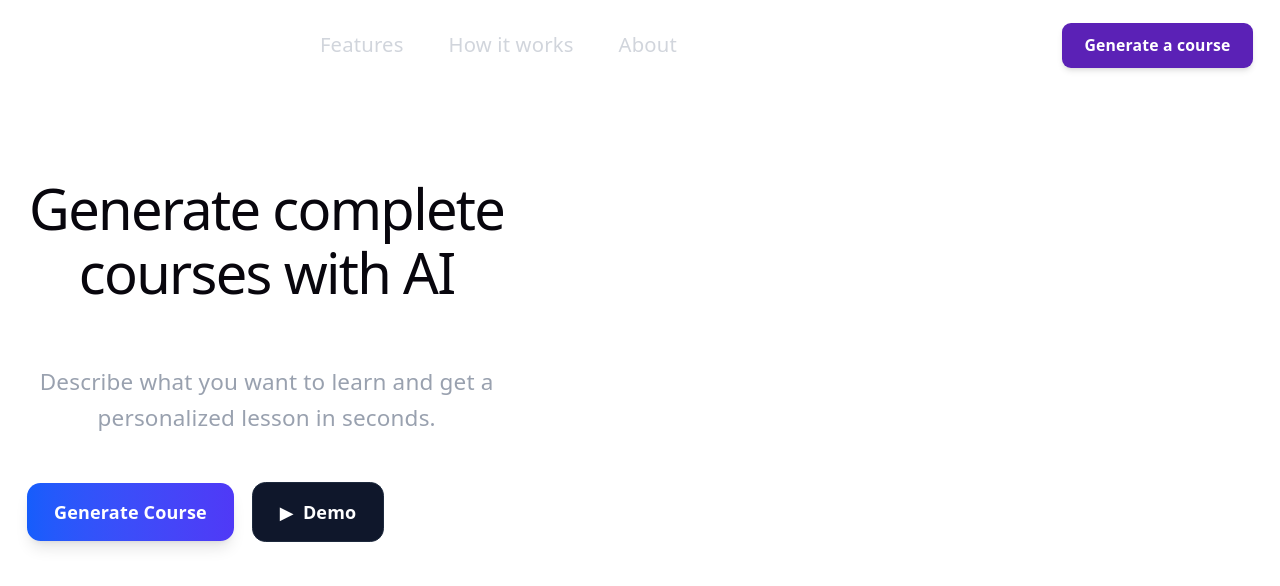
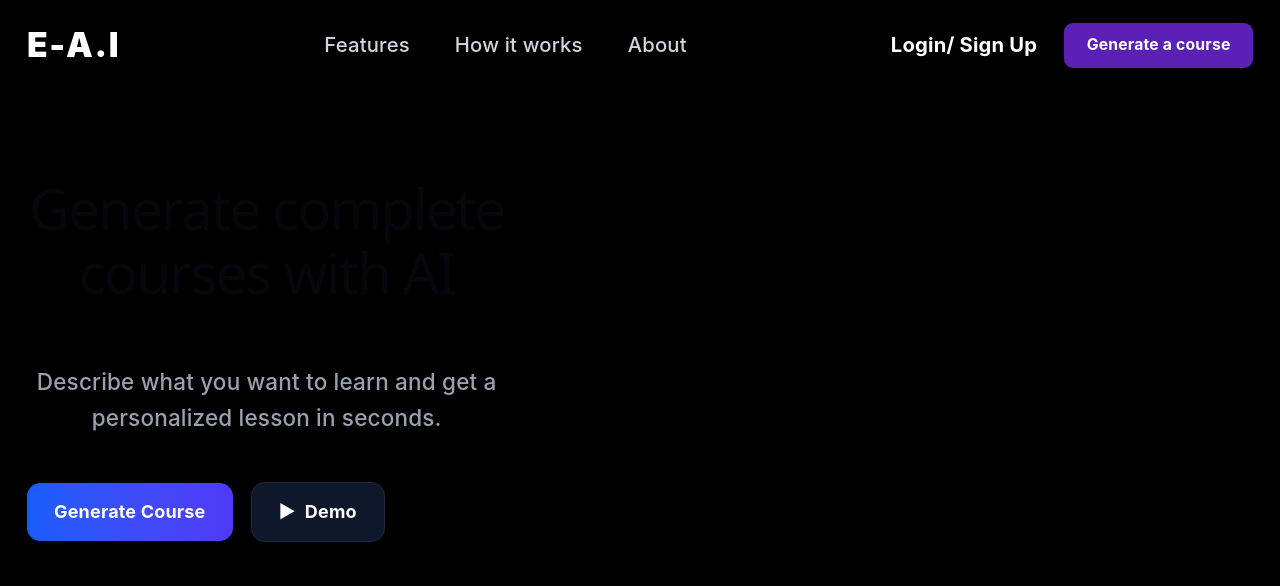
Before and after one commit to Phawaaaz/Etech, a React (Vite) app: page / in a window 1280 px wide. Shown: the top 586 px of the page. Built offline with nearby package versions, Linux system fonts and the light colour scheme.

Commit message:
Modified Landing Page file: Added class name to div

```diff
--- a/src/pages/LandingPage.jsx
+++ b/src/pages/LandingPage.jsx
@@ -3,7 +3,7 @@ import Navbar from "../components/Navbar";
 
 export default function LandingPage() {
   return (
-    <div>
+    <div className="w-full min-h-screen bg-black text-white font-sans overflow-x-hidden selection:bg-purple-600 selection:text-white">
       <Navbar />
       <HeroSection />
     </div>
```
